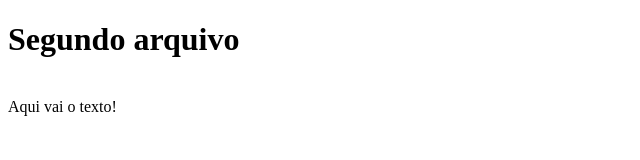
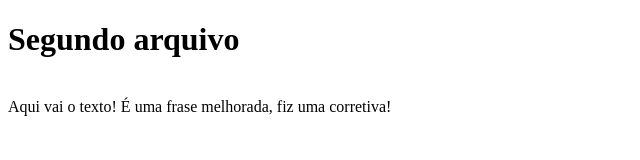
Before and after one commit to jeffersonmachado95/NovoProjetoGIT, a plain HTML site: page segundo.html in a window 1280 px wide. Shown: the whole page, without its empty margins (0-640 px from the left). Drawn offline with Linux system fonts and the light colour scheme.

Commit message:
Fiz uma manutenção corretiva no segundo html

```diff
--- a/segundo.html
+++ b/segundo.html
@@ -4,6 +4,6 @@
     <title>Segundo arquivo</title>
   </head>
   <body><h1>Segundo arquivo</h1><br>
-  Aqui vai o texto!
+  Aqui vai o texto! É uma frase melhorada, fiz uma corretiva!
   </body>
 </html>
```
